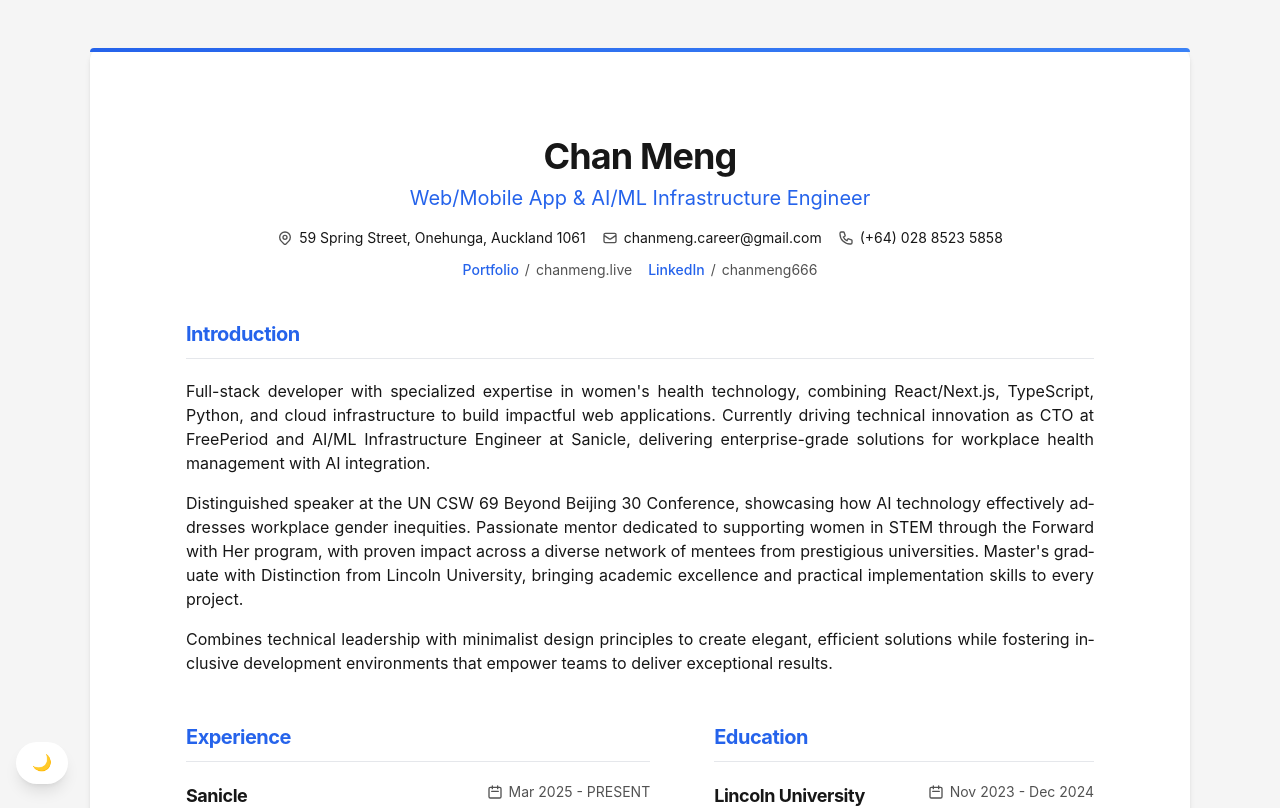
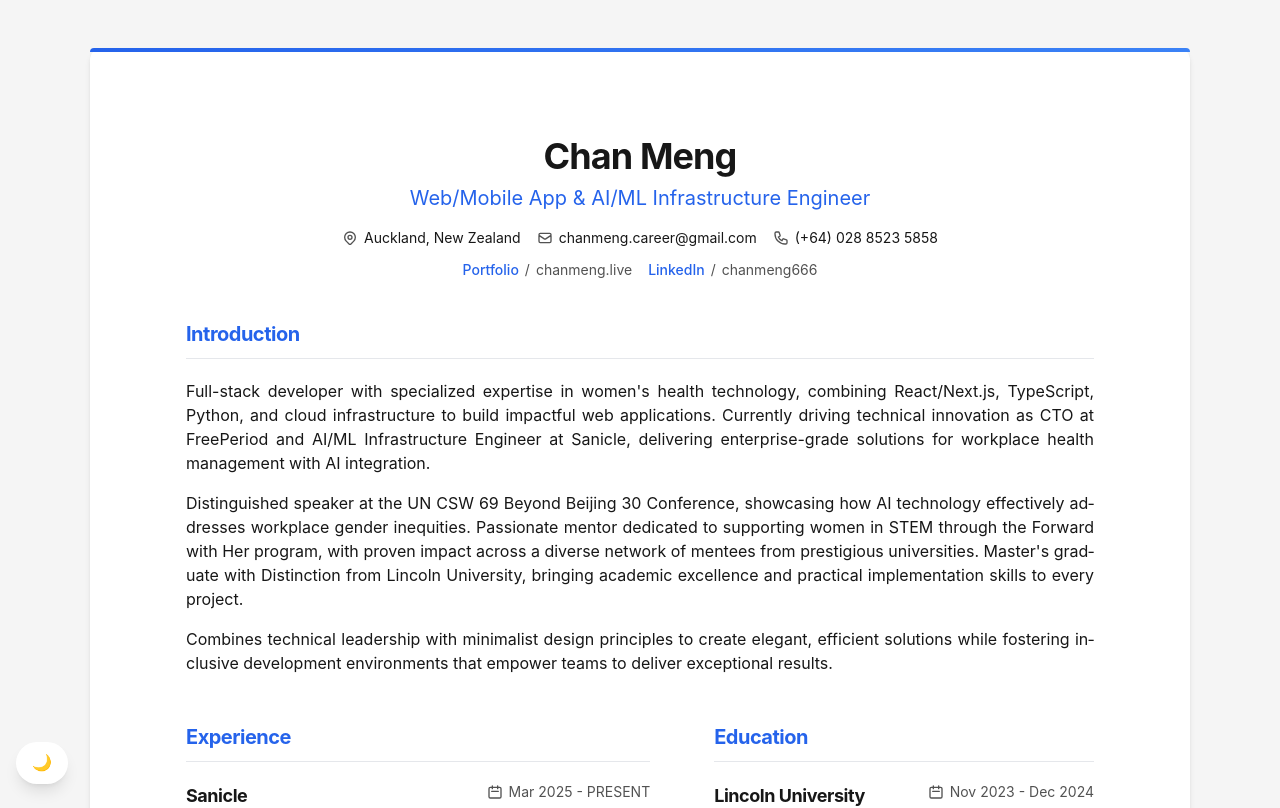
Before and after one commit to ChanMeng666/easy-resume, a Next.js app: page / in a window 1280 px wide. Shown: the top 808 px of the page. Built offline with nearby package versions, Linux system fonts and the light colour scheme.

Commit message:
Update resume.ts

```diff
--- a/src/data/resume.ts
+++ b/src/data/resume.ts
@@ -51,7 +51,7 @@ export const resumeData: ResumeData = {
     label: "Web/Mobile App & AI/ML Infrastructure Engineer",
     email: "chanmeng.career@gmail.com",
     phone: "(+64) 028 8523 5858",
-    location: "59 Spring Street, Onehunga, Auckland 1061",
+    location: "Auckland, New Zealand",
     summary: "Full-stack developer with specialized expertise in women's health technology, combining React/Next.js, TypeScript, Python, and cloud infrastructure to build impactful web applications. Currently driving technical innovation as CTO at FreePeriod and AI/ML Infrastructure Engineer at Sanicle, delivering enterprise-grade solutions for workplace health management with AI integration.\n\nDistinguished speaker at the UN CSW 69 Beyond Beijing 30 Conference, showcasing how AI technology effectively addresses workplace gender inequities. Passionate mentor dedicated to supporting women in STEM through the Forward with Her program, with proven impact across a diverse network of mentees from prestigious universities. Master's graduate with Distinction from Lincoln University, bringing academic excellence and practical implementation skills to every project.\n\nCombines technical leadership with minimalist design principles to create elegant, efficient solutions while fostering inclusive development environments that empower teams to deliver exceptional results.",
     profiles: [
       {
```
